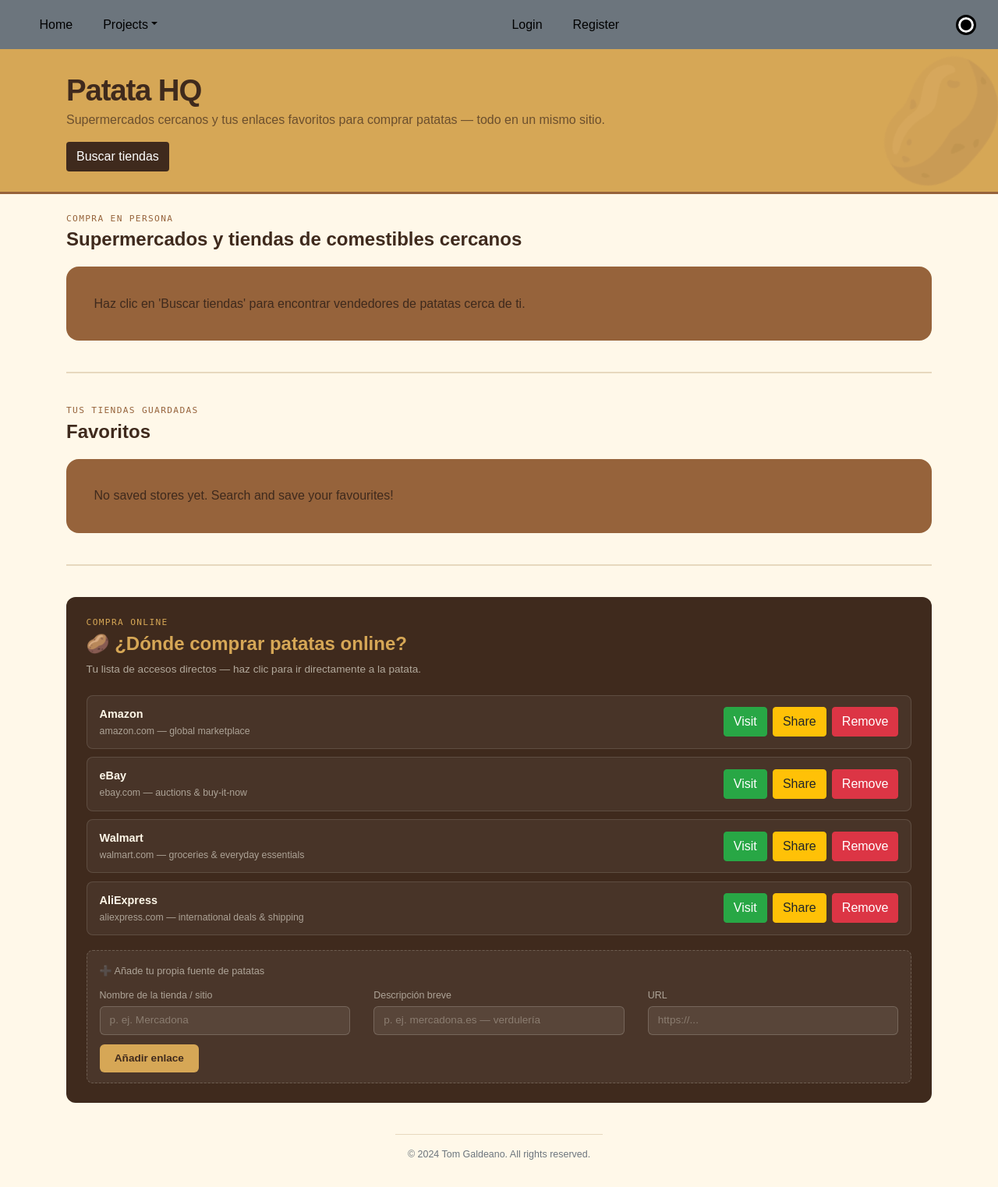
After one commit to TomGaldeano/TomGaldeano, a Flask app: template templates/ordered/Patata.html in a window 1280 px wide. The commit adds this page. Shown: the whole page at 78% size. Run offline with Flask 3, Linux system fonts and the light colour scheme; the template is opened without the code that fills it, so the values that code supplies are empty; some libraries are stand-ins or nearby versions.

Commit message:
patata v1

```diff
--- a/flask_app.py
+++ b/flask_app.py
@@ -161,6 +161,9 @@ def AzureSands():
 def BananaTracker():
     return render_template("/ordered/BananaTracker.html")
 
+@app.route('/ordered/PatataTracker.html')
+def PatataTracker():
+    return render_template("/ordered/PatataTracker.html")
 
 if __name__ == '__main__':
     app.run(host='0.0.0.0', port=5001, debug=True)
--- /dev/null
+++ b/static/css/potato.css
@@ -0,0 +1,22 @@
+/* Potato theme overrides. Load after banana.css to preserve the original theme. */
+:root {
+    --banana-yellow: #D6A756;
+    --banana-dark: #96633B;
+    --peel-brown: #3F2A1D;
+    --cream: #FFF8E9;
+    --leaf-green: #536B3B;
+    --soft-green: #E2E8D4;
+    --border: #E7D8BE;
+}
+
+.hero::before {
+    content: "🥔";
+}
+
+.store-meta {
+    color: var(--cream);
+}
+
+.badge-other {
+    color: var(--peel-brown);
+}
--- a/static/js/banana_tracker.js
+++ b/static/js/banana_tracker.js
@@ -228,6 +228,31 @@ function formatAddress(addr) {
   return parts.length ? parts.join(", ") : "Address unknown";
 }
 
+function calculateDistanceKm(lat1, lon1, lat2, lon2) {
+  const toRadians = (value) => (value * Math.PI) / 180;
+  const earthRadiusKm = 6371;
+  const dLat = toRadians(lat2 - lat1);
+  const dLon = toRadians(lon2 - lon1);
+  const a =
+    Math.sin(dLat / 2) * Math.sin(dLat / 2) +
+    Math.cos(toRadians(lat1)) *
+      Math.cos(toRadians(lat2)) *
+      Math.sin(dLon / 2) *
+      Math.sin(dLon / 2);
+  const c = 2 * Math.atan2(Math.sqrt(a), Math.sqrt(1 - a));
+  return earthRadiusKm * c;
+}
+
+function formatDistance(distanceKm) {
+  if (distanceKm == null || Number.isNaN(distanceKm)) {
+    return "Distancia no disponible";
+  }
+  if (distanceKm < 1) {
+    return `${Math.round(distanceKm * 1000)} m`;
+  }
+  return `${distanceKm.toFixed(1)} km`;
+}
+
 
 // ── Storage instance ────────────────────────────────────────
 const savedStoresManager = new StorageManager("banana_saved_stores", "id");
@@ -255,12 +280,15 @@ function buildStoreCard(store, { isSaved = false, onSave, onUnsave } = {}) {
       ? `https://www.google.com/maps/search/?api=1&query=${store.lat},${store.lon}`
       : null;
 
+  const distanceText = store.distanceKm != null ? formatDistance(store.distanceKm) : "Distancia no disponible";
+
   li.innerHTML = `
     <span class="store-type-badge">
     ${meta.label}
     </span>
     <h3 class="store-name">${store.name}</h3>
     <p class="store-address">${formatAddress(store.address)}</p>
+    <p class="store-distance"><strong>Distancia:</strong> ${distanceText}</p>
     <div class="store-actions">
     ${mapsUrl ? `<a class="btn btn-success mr-2" href="${mapsUrl}" target="_blank" rel="noopener">Open in Maps</a>` : ""}
     </div>
@@ -364,30 +392,34 @@ function refreshSearchButtons() {
 // ── Geolocation ─────────────────────────────────────────────
 function getLocation() {
   if (navigator.geolocation) {
-    searchRenderer.showStatus("Getting your location…");
+    searchRenderer.showStatus("Obteniendo tu ubicación…");
     navigator.geolocation.getCurrentPosition(success, error);
   } else {
-    searchRenderer.showStatus("Geolocation is not supported by this browser.");
+    searchRenderer.showStatus("La geolocalización no es compatible con este navegador.");
   }
 }
 
 function success(position) {
   const { latitude, longitude } = position.coords;
-  searchRenderer.showStatus("Searching for nearby stores…");
+  searchRenderer.showStatus("Buscando tiendas cercanas…");
 
   getNearbyStores(latitude, longitude, 1000).then((stores) => {
-    console.log(`Found ${stores.length} stores`);
-    searchRenderer.render(stores);
+    const storesWithDistance = stores.map((store) => ({
+      ...store,
+      distanceKm: calculateDistanceKm(latitude, longitude, store.lat, store.lon),
+    }));
+    console.log(`Se encontraron ${storesWithDistance.length} tiendas`);
+    searchRenderer.render(storesWithDistance);
   });
 }
 
 function error(err) {
   const messages = {
-    1: "Location permission denied. Please allow location access and try again.",
-    2: "Location information is unavailable.",
-    3: "The request to get your location timed out.",
+    1: "Permiso de ubicación denegado. Permite el acceso a la ubicación e inténtalo de nuevo.",
+    2: "La información de ubicación no está disponible.",
+    3: "La solicitud para obtener tu ubicación agotó el tiempo de espera.",
   };
-  searchRenderer.showStatus(messages[err.code] || "An unknown error occurred.");
+  searchRenderer.showStatus(messages[err.code] || "Se ha producido un error desconocido.");
 }
 
 
@@ -558,4 +590,4 @@ document.getElementById("add-link-btn").addEventListener("click", () => {
 
 // ── Init online links on page load ──────────────────────────
 refreshOnlineLinks();
-searchRenderer.showStatus("Click 'Find Nearby Stores' to search for banana sellers near you!");
+searchRenderer.showStatus("Haz clic en 'Buscar tiendas' para encontrar vendedores de patatas cerca de ti.");
--- a/templates/ordered.html
+++ b/templates/ordered.html
@@ -14,6 +14,7 @@
       <li class="text-center main_content plain-li"><a href="{{url_for('practicaBackup')}}" target="self" class="green_link">Practica Backup</a></li>
       <li class="text-center main_content plain-li"><a href="{{url_for('AzureSands')}}" target="_self" class="green_link">Azure Sands</a></li>
       <li class="text-center main_content plain-li"><a href="{{url_for('BananaTracker')}}" target="_self" class="green_link">Banana Tracker</a></li>
+      <li class="text-center main_content plain-li"><a href="{{url_for('PatataTracker')}}" target="_self" class="green_link">Patata Tracker</a></li>
     </ul>
   </div>
 </div>
--- /dev/null
+++ b/templates/ordered/Patata.html
@@ -0,0 +1,62 @@
+{% include "links.html" %}
+  <link href="{{ url_for('static', filename='css/banana.css')}}" rel="stylesheet" />
+  <link href="{{ url_for('static', filename='css/potato.css')}}" rel="stylesheet" />
+{% include "header.html" %}
+
+<!-- HERO -->
+<div class="hero">
+  <div class="container">
+    <h1>Patata HQ</h1>
+    <p class="lead">Supermercados cercanos y tus enlaces favoritos para comprar patatas — todo en un mismo sitio.</p>
+    <button class="btn" id="search-btn">Buscar tiendas</button>
+  </div>
+</div>
+<!-- MAIN -->
+<div class="container py-4">
+  <!-- ── NEARBY STORES (search results) ── -->
+  <p class="section-eyebrow">Compra en persona</p>
+  <h2 class="section-title">Supermercados y tiendas de comestibles cercanos</h2>
+  <ul id="near-stores" class="store-list">
+    <!-- Populated by JS after geolocation search -->
+  </ul>
+
+  <!-- ── SAVED STORES ── -->
+  <div id="saved-section" class="saved-section">
+    <hr class="section-divider" />
+    <p class="section-eyebrow">Tus tiendas guardadas</p>
+    <h2 class="section-title">Favoritos</h2>
+    <ul id="saved-stores" class="store-list">
+      <!-- Populated by JS from localStorage -->
+    </ul>
+  </div>
+  <hr class="section-divider" />
+  <!-- ── POTATO ONLINE TRACKER ── -->
+  <div class="tracker-wrapper">
+    <p class="section-eyebrow">Compra online</p>
+    <h2 class="section-title">🥔 ¿Dónde comprar patatas online?</h2>
+    <p class="sub-note">Tu lista de accesos directos — haz clic para ir directamente a la patata.</p>
+    <div id="link-list">
+      <!-- Populated by JS from localStorage -->
+    </div>
+    <div class="add-link-form">
+      <p style="color:rgba(255,253,240,0.55);font-size:0.8rem;margin-bottom:0.8rem;">➕ Añade tu propia fuente de patatas</p>
+      <div class="row g-2">
+        <div class="col-12 col-sm-4">
+          <label>Nombre de la tienda / sitio</label>
+          <input type="text" id="new-label" placeholder="p. ej. Mercadona" />
+        </div>
+        <div class="col-12 col-sm-4">
+          <label>Descripción breve</label>
+          <input type="text" id="new-desc" placeholder="p. ej. mercadona.es — verdulería" />
+        </div>
+        <div class="col-12 col-sm-4">
+          <label>URL</label>
+          <input type="url" id="new-url" placeholder="https://..." />
+        </div>
+      </div>
+      <button class="btn-add" id="add-link-btn">Añadir enlace</button>
+    </div>
+  </div>
+</div>
+<script src="{{ url_for('static', filename='js/banana_tracker.js') }}"></script>
+{% include"footer.html" %}
```
